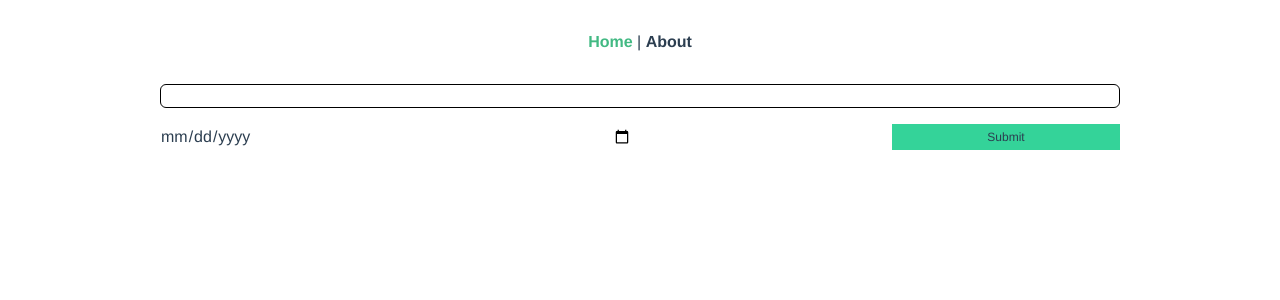
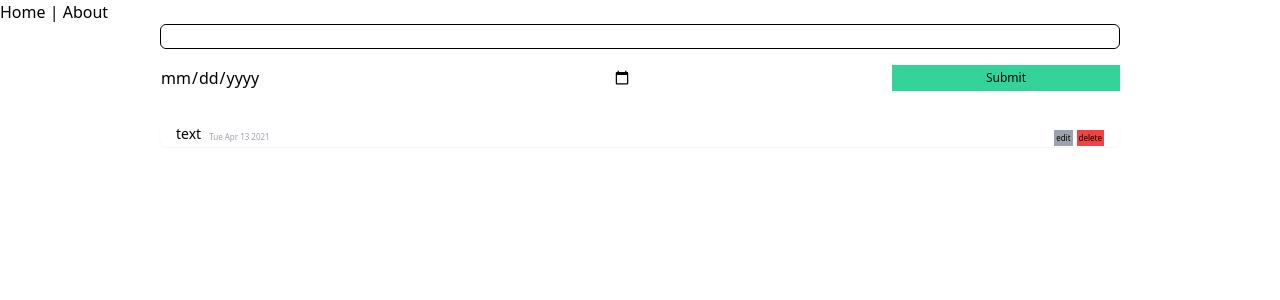
Before and after one commit to pizzahuhthp9/INT203_62130500127_Groupwork_SPA, a Vue app: page / in a window 1280 px wide. Shown: the top 300 px of the page. Built offline with nearby package versions, Linux system fonts and the light colour scheme.

Commit message:
62130500127 [CREATE] Todo List

```diff
--- a/src/App.vue
+++ b/src/App.vue
@@ -7,24 +7,4 @@
 </template>
 
 <style>
-#app {
-  font-family: Avenir, Helvetica, Arial, sans-serif;
-  -webkit-font-smoothing: antialiased;
-  -moz-osx-font-smoothing: grayscale;
-  text-align: center;
-  color: #2c3e50;
-}
-
-#nav {
-  padding: 30px;
-}
-
-#nav a {
-  font-weight: bold;
-  color: #2c3e50;
-}
-
-#nav a.router-link-exact-active {
-  color: #42b983;
-}
 </style>
--- /dev/null
+++ b/src/components/TodoCard.vue
@@ -0,0 +1,34 @@
+<template>
+  <div
+    id="todoCard"
+    class="w-full rounded-lg shadow-sm flex justify-between px-4"
+  >
+    <div class="flex space-x-2">
+      <p class="text-sm">{{ message }}</p>
+      <p class="text-xxs self-end text-gray-400 font-light pb-1">{{ getDateString }}</p>
+    </div>
+    <div class="space-x-1">
+        <button class="text-xxs p-0.5 bg-gray-400">edit</button>
+        <button class="text-xxs p-0.5 bg-red-500">delete</button>
+    </div>
+  </div>
+</template>
+
+<script>
+export default {
+  name: "TodoCard",
+  data() {
+    return {
+      message: "text",
+      date: new Date(),
+    };
+  },
+  computed: {
+    getDateString() {
+      return this.date.toDateString();
+    },
+  },
+};
+</script>
+
+<style></style>
--- /dev/null
+++ b/src/components/TodoList.vue
@@ -0,0 +1,19 @@
+<template>
+  <div id="todoList">
+      <todo-card></todo-card>
+  </div>
+</template>
+
+<script>
+import TodoCard from "@/components/TodoCard.vue"
+export default {
+    name: "TodoList",
+    components:{
+        TodoCard
+    }
+}
+</script>
+
+<style>
+
+</style>
--- a/src/views/Home.vue
+++ b/src/views/Home.vue
@@ -1,16 +1,18 @@
 <template>
   <div class="mx-40">
     <todo-add></todo-add>
+    <todo-list class="mt-8"></todo-list>
   </div>
 </template>
 
 <script>
 import TodoAdd from "@/components/TodoAdd.vue";
-
+import TodoList from "@/components/TodoList.vue";
 export default {
   name: 'Home',
   components: {
-    TodoAdd
+    TodoAdd,
+    TodoList
   }
 }
 </script>
--- a/tailwind.config.js
+++ b/tailwind.config.js
@@ -0,0 +1,19 @@
+module.exports = {
+  theme: {
+    fontSize: {
+      xxs: ".5rem",
+      xs: ".75rem",
+      sm: ".875rem",
+      tiny: ".875rem",
+      base: "1rem",
+      lg: "1.125rem",
+      xl: "1.25rem",
+      "2xl": "1.5rem",
+      "3xl": "1.875rem",
+      "4xl": "2.25rem",
+      "5xl": "3rem",
+      "6xl": "4rem",
+      "7xl": "5rem",
+    },
+  },
+};
```
